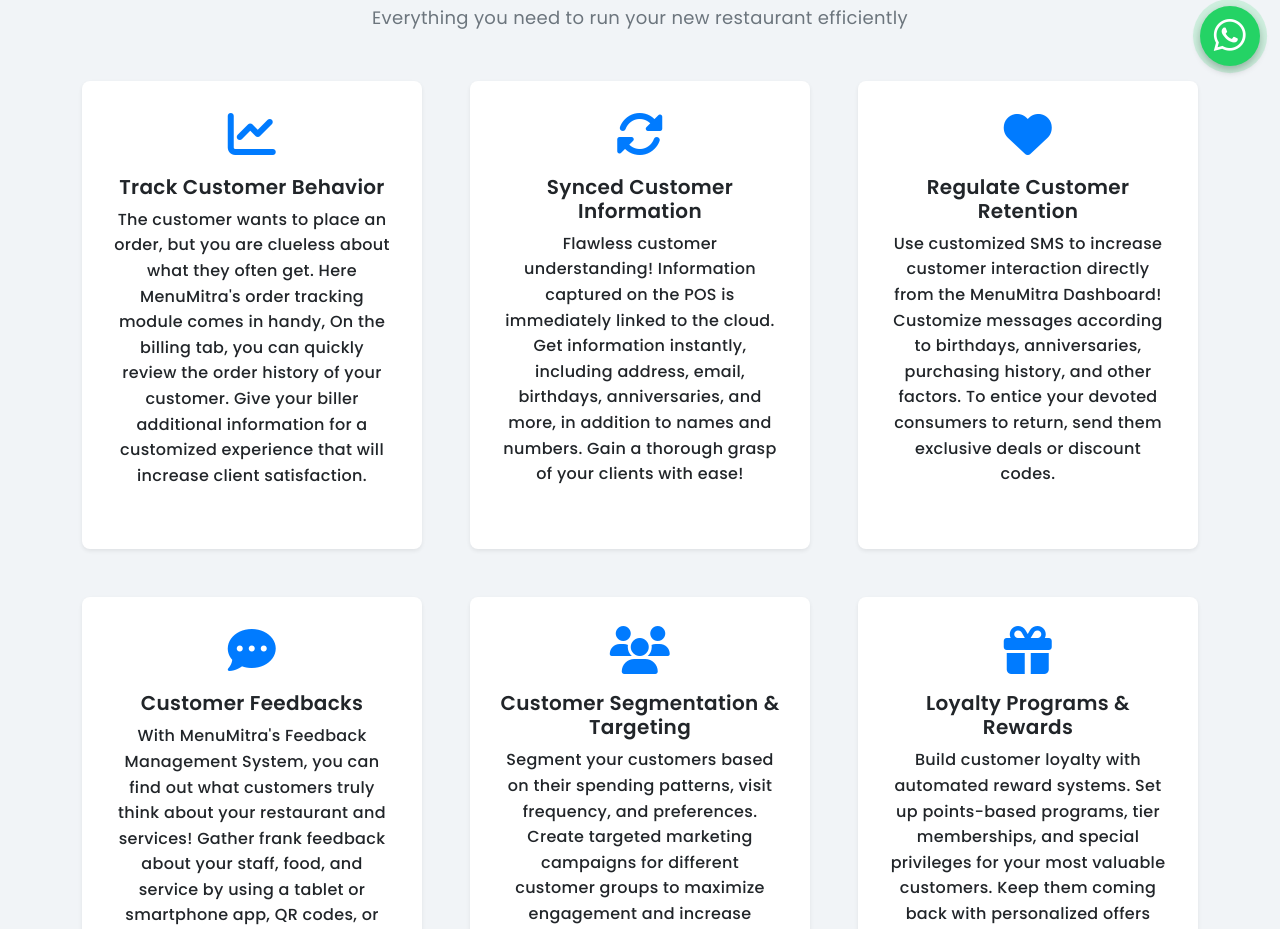
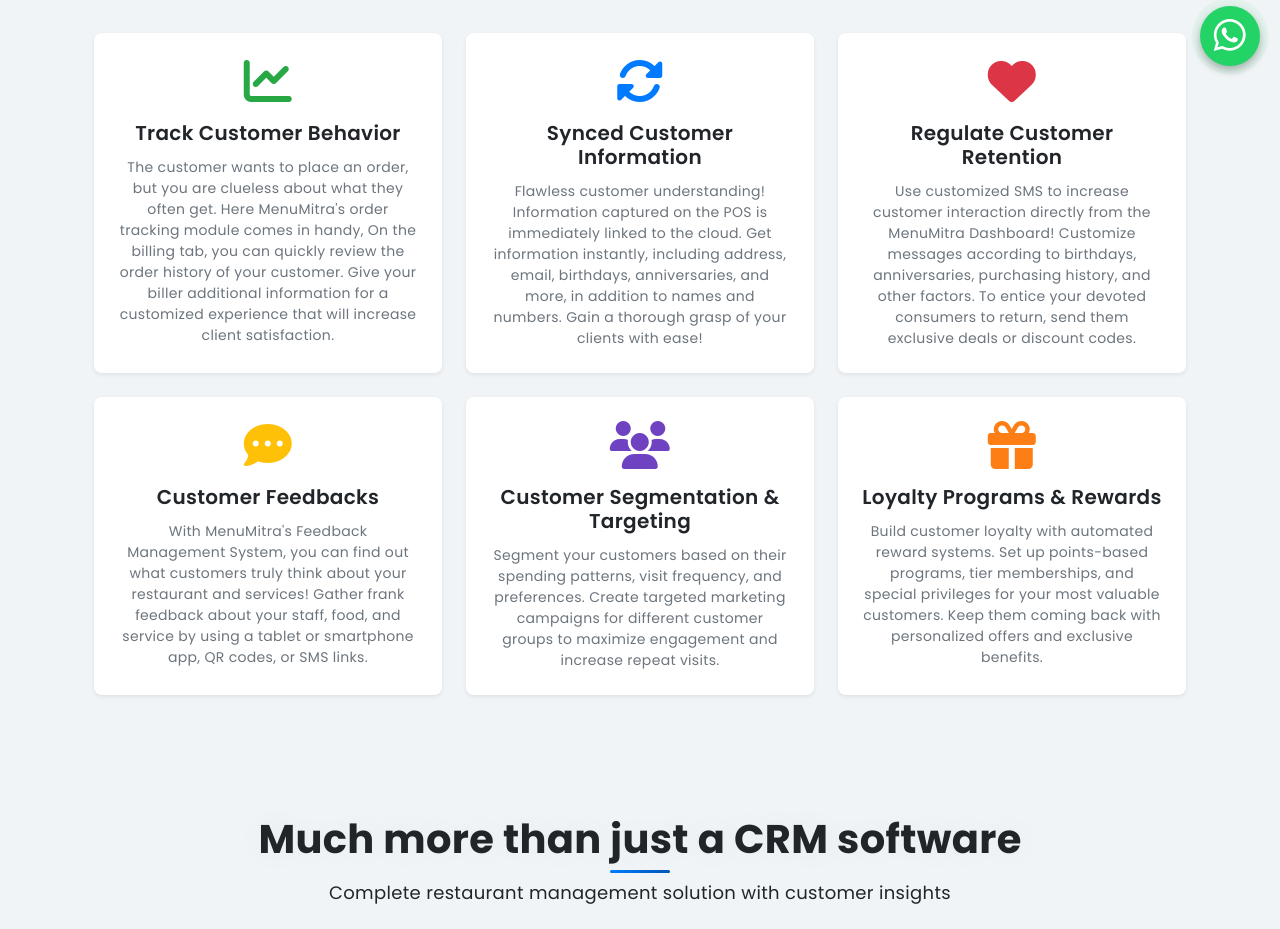
Before and after one commit to Shekru-Labs-India/menumitra_website, a React (Create React App) app: page /customermanagement in a window 1280 px wide. Shown: the part 714-1643 px from the top of the page. Built offline with nearby package versions, Linux system fonts and the light colour scheme.

Commit message:
Refactor CustomerManagement component to utilize ManagementPageLayout for improved structure and reusability. Updated customer management data for enhanced SEO and user engagement, including detailed features and success stories. Removed legacy code for cleaner implementation.

```diff
--- a/src/components/CustomerManagement.jsx
+++ b/src/components/CustomerManagement.jsx
@@ -1,55 +1,194 @@
-import React, { useEffect, useState } from "react";
-import Header from './Header'
-import Footer from './Footer'
+import React, { useEffect } from "react";
 import { Helmet } from 'react-helmet'
-import Form from "./Form";
-import { Link } from 'react-router-dom';
-import FeatureCards from './FeatureCards';
+import ManagementPageLayout from './ManagementPageLayout';
+import heroImage from '../assets/images/Hero-img.jpg';
+import varunImage from '../assets/images/Varun.jpg';
+
 const CustomerManagement = () => {
   useEffect(() => {
     window.scrollTo(0, 0);
   }, []);
 
-  // Customer management feature cards data
-  const customerCards = [
+  // Customer management data for ManagementPageLayout
+  const customerManagementData = {
+    title: "Customer Management",
+    description: "Know everything about your customers in just one click!",
+    keywords: "Restaurant POS, Menu Mitra, Restaurant Management, Online Ordering, CRM, Inventory Management",
+
+    // Hero Section
+    heroImage: heroImage,
+    heroTitle: "Know everything about your customers in just one click!",
+    heroDescription: "In-built Customer Management Software that helps your earn customer loyalty, Regulate customer retention, Synced customer information, Track customer behaviour and many more",
+    heroButtonText: "Book a free demo",
+    heroButtonIcon: "fas fa-shopping-cart",
+    heroButtonLink: "/book_demo",
+
+    // Core Features
+    featuresTitle: "Discover what MenuMitra can do for your customers",
+    featuresSubtitle: "Comprehensive customer management tools to boost loyalty and retention",
+    features: [
       {
         icon: "fas fa-chart-line",
         title: "Track Customer Behavior",
-      description: "The customer wants to place an order, but you are clueless about what they often get. Here MenuMitra's order tracking module comes in handy, On the billing tab, you can quickly review the order history of your customer. Give your biller additional information for a customized experience that will increase client satisfaction."
+        description: "The customer wants to place an order, but you are clueless about what they often get. Here MenuMitra's order tracking module comes in handy, On the billing tab, you can quickly review the order history of your customer. Give your biller additional information for a customized experience that will increase client satisfaction.",
+        color: "#28a745"
       },
       {
         icon: "fas fa-sync-alt",
         title: "Synced Customer Information",
-      description: "Flawless customer understanding! Information captured on the POS is immediately linked to the cloud. Get information instantly, including address, email, birthdays, anniversaries, and more, in addition to names and numbers. Gain a thorough grasp of your clients with ease!"
+        description: "Flawless customer understanding! Information captured on the POS is immediately linked to the cloud. Get information instantly, including address, email, birthdays, anniversaries, and more, in addition to names and numbers. Gain a thorough grasp of your clients with ease!",
+        color: "#007bff"
       },
       {
         icon: "fas fa-heart",
         title: "Regulate Customer Retention",
-      description: "Use customized SMS to increase customer interaction directly from the MenuMitra Dashboard! Customize messages according to birthdays, anniversaries, purchasing history, and other factors. To entice your devoted consumers to return, send them exclusive deals or discount codes."
+        description: "Use customized SMS to increase customer interaction directly from the MenuMitra Dashboard! Customize messages according to birthdays, anniversaries, purchasing history, and other factors. To entice your devoted consumers to return, send them exclusive deals or discount codes.",
+        color: "#dc3545"
       },
       {
         icon: "fas fa-comment-dots",
         title: "Customer Feedbacks",
-      description: "With MenuMitra's Feedback Management System, you can find out what customers truly think about your restaurant and services! Gather frank feedback about your staff, food, and service by using a tablet or smartphone app, QR codes, or SMS links."
+        description: "With MenuMitra's Feedback Management System, you can find out what customers truly think about your restaurant and services! Gather frank feedback about your staff, food, and service by using a tablet or smartphone app, QR codes, or SMS links.",
+        color: "#ffc107"
       },
       {
         icon: "fas fa-users",
         title: "Customer Segmentation & Targeting",
-      description: "Segment your customers based on their spending patterns, visit frequency, and preferences. Create targeted marketing campaigns for different customer groups to maximize engagement and increase repeat visits."
+        description: "Segment your customers based on their spending patterns, visit frequency, and preferences. Create targeted marketing campaigns for different customer groups to maximize engagement and increase repeat visits.",
+        color: "#6f42c1"
       },
       {
         icon: "fas fa-gift",
         title: "Loyalty Programs & Rewards",
-      description: "Build customer loyalty with automated reward systems. Set up points-based programs, tier memberships, and special privileges for your most valuable customers. Keep them coming back with personalized offers and exclusive benefits."
+        description: "Build customer loyalty with automated reward systems. Set up points-based programs, tier memberships, and special privileges for your most valuable customers. Keep them coming back with personalized offers and exclusive benefits.",
+        color: "#fd7e14"
       }
-  ];
+    ],
+
+    // Advanced Operations
+    operationsTitle: "Much more than just a CRM software",
+    operationsSubtitle: "Complete restaurant management solution with customer insights",
+    operations: [
+      {
+        icon: "fas fa-qrcode",
+        title: "Online Orders",
+        description: "Receive online orders, handle your digital menu, indicate when food is ready, process payments, and track revenue—all in one place without switching between multiple screens.",
+        bgColor: "bg-primary"
+      },
+      {
+        icon: "fas fa-book",
+        title: "Billing & Kot",
+        description: "MenuMitra's restaurant POS makes it easy to take orders, create bills, and generate KOT. You can accept payments, split bills, merge tables, and apply discounts and coupons effortlessly.",
+        bgColor: "bg-success"
+      },
+      {
+        icon: "fas fa-book-open",
+        title: "Inventory Management",
+        description: "Smartly manage your inventory with instant low-stock alerts, item-wise auto-deduct, create daily closing reports and much more",
+        bgColor: "bg-info"
+      },
+      {
+        icon: "fas fa-file-invoice",
+        title: "Reports & Analytics",
+        description: "Receive instant reports on your owner's app & WhatsApp for day-end sales, inventory, staff activities, and other vital business insights.",
+        bgColor: "bg-warning"
+      }
+    ],
+
+    // Intelligence Section
+    intelligenceTitle: "Smart Customer Analytics",
+    intelligenceDescription: "Get deep insights into customer behavior and preferences to make data-driven decisions that boost your restaurant's success.",
+    intelligenceImage: heroImage,
+    intelligenceFeatures: [
+      {
+        icon: "fas fa-chart-bar",
+        title: "Customer Analytics",
+        description: "Track spending patterns and preferences",
+        color: "text-primary"
+      },
+      {
+        icon: "fas fa-bell",
+        title: "Smart Notifications",
+        description: "Automated alerts for customer events",
+        color: "text-success"
+      },
+      {
+        icon: "fas fa-target",
+        title: "Targeted Marketing",
+        description: "Personalized campaigns for each segment",
+        color: "text-info"
+      },
+      {
+        icon: "fas fa-star",
+        title: "Loyalty Tracking",
+        description: "Monitor customer retention metrics",
+        color: "text-warning"
+      }
+    ],
+
+    // Integration Features
+    integrationTitle: "Seamless Integration & Scalability",
+    integrationSubtitle: "Connect with your existing systems and scale as you grow",
+    integrationFeatures: [
+      {
+        icon: "fas fa-plug",
+        title: "Easy Integration",
+        description: "Connect with existing POS systems and third-party applications seamlessly."
+      },
+      {
+        icon: "fas fa-expand-arrows-alt",
+        title: "Scalable Solution",
+        description: "Grows with your business from single outlet to multi-location chains."
+      },
+      {
+        icon: "fas fa-cloud",
+        title: "Cloud-Based",
+        description: "Access your customer data from anywhere, anytime with cloud technology."
+      }
+    ],
+
+    // Success Stories
+    successStoriesTitle: "Success Stories",
+    successStoriesSubtitle: "See how restaurants are transforming their customer experience",
+    successStories: [
+      {
+        name: "Spice Garden Restaurant",
+        location: "Mumbai",
+        testimonial: "MenuMitra's customer management helped us increase repeat customers by 40% through personalized offers and loyalty programs.",
+        rating: "4.8",
+        image: varunImage
+      },
+      {
+        name: "Cafe Delight",
+        location: "Delhi",
+        testimonial: "The customer feedback system has been a game-changer. We can now address issues immediately and improve our service quality.",
+        rating: "4.9",
+        image: varunImage
+      },
+      {
+        name: "Pizza Palace",
+        location: "Bangalore",
+        testimonial: "Customer segmentation features helped us create targeted marketing campaigns that increased our average order value by 25%.",
+        rating: "4.7",
+        image: varunImage
+      }
+    ],
+
+    // Call to Action
+    ctaTitle: "Ready to Transform Your Customer Experience?",
+    ctaDescription: "Join thousands of restaurants already using MenuMitra to build stronger customer relationships and boost loyalty.",
+    ctaButtonText: "Book Free Demo",
+    ctaButtonIcon: "fas fa-calendar-alt",
+    ctaButtonLink: "/book_demo",
+
+    pageClassName: "customer-management"
+  };
 
   return (
-
     <>
       <Helmet>
         {/* Meta Tags for SEO */}
-        <meta name="keywords" content="Restaurant POS, Menu Mitra, Restaurant Management, Online Ordering, CRM, Inventory Management" />
+        <meta name="keywords" content={customerManagementData.keywords} />
         <meta name="description" content="Menu Mitra - Simplifying restaurant management with smart POS features. Manage orders, inventory, CRM, and reports all in one place." />
 
         <meta http-equiv="content-type" content="text/html; charset=UTF-8" />
@@ -96,98 +235,9 @@
         <meta name="twitter:description" content="Menu Mitra offers restaurant management solutions with POS, CRM, inventory, and order management. Learn more about our services." />
         <meta name="twitter:image" content="%PUBLIC_URL%/logo192.png" />
       </Helmet>
-   <Header/>
 
-   <div className="main-container p-0">
-    <section id="why-us" className="xl bg-gradient-body">
-      <div className="container">
-        <div className="row v-center pb-30">
-          <div className="col-lg-5 tablet-lg-top-30">
-            <h2 className="mb-30">
-            Know everything about your customers in just one click!
-            </h2>
-            <p className="mb-30">
-            In-built Customer Management Software that helps your earn customer loyalty, Regulate customer retention, Synced customer information, Track customer behaviour and many more
-            </p>
-          </div>
-          {/* / column */}
-          <div className="col-lg-7">
-            <Link to="/book_demo" className="btn btn-primary pill mr-5">
-
-              <span>Book a free demo</span>
-            </Link>
-          </div>
-          {/* / column */}
-        </div>
-        {/* / row */}
-      </div>
-      {/* / container */}
-    </section>
-    <FeatureCards
-      title="Discover what MenuMitra can do for your customers"
-      cards={customerCards}
-      colorTheme="green"
-    />
-    <div id="features" className="mt-80">
-      <div className="container">
-        <div className="text-center">
-          <h2 className="section-title mb-50">
-          Much more than just
-          a CRM software
-          </h2>
-        </div>
-        {/* / text-center */}
-        <div className="container py-5">
-        <div className="row text-center">
-
-        <div className="col-md-4 mb-4">
-                <i style={{ fontSize: '48px', color: '#333', marginBottom: '15px' }} className="fas fa-qrcode feature-icon"></i>
-                <h5 style={{ fontWeight: 600, marginBottom: '10px' }} className="feature-title">Online Orders</h5>
-                <p style={{ color: '#666' }} className="feature-description">Receive online orders, handle your digital menu, indicate when food is ready, process payments, and track revenue—all in one place without switching between multiple screens.</p>
-            </div>
-
-            <div className="col-md-4 mb-4">
-                <i style={{ fontSize: '48px', color: '#333', marginBottom: '15px' }} className="fas fa-book feature-icon"></i>
-                <h5 style={{ fontWeight: 600, marginBottom: '10px' }} className="feature-title">Billing & Kot</h5>
-                <p style={{ color: '#666' }} className="feature-description">MenuMitra's restaurant POS makes it easy to take orders, create bills, and generate KOT. You can accept payments, split bills, merge tables, and apply discounts and coupons effortlessly.</p>
-            </div>
-
-
-
-            <div className="col-md-4 mb-4">
-                <i style={{ fontSize: '48px', color: '#333', marginBottom: '15px' }} className="fas fa-book-open feature-icon"></i>
-                <h5 style={{ fontWeight: 600, marginBottom: '10px' }} className="feature-title">Inventory Management</h5>
-                <p style={{ color: '#666' }} className="feature-description">Smartly manage your inventory with instant low-stock alerts, item-wise auto-deduct, create daily closing reports and much more</p>
-            </div>
-
-            <div className="col-md-4 mb-4">
-                <i style={{ fontSize: '48px', color: '#333', marginBottom: '15px' }} className="fas fa-file-invoice feature-icon"></i>
-                <h5 style={{ fontWeight: 600, marginBottom: '10px' }} className="feature-title">Reports & Analytics</h5>
-                <p style={{ color: '#666' }} className="feature-description">Receive instant reports on your owner’s app & WhatsApp for day-end sales, inventory, staff activities, and other vital business insights.</p>
-            </div>
-
-
-            <div className="col-md-4 mb-4">
-                <i style={{ fontSize: '48px', color: '#333', marginBottom: '15px' }} className="fas fa-book feature-icon"></i>
-                <h5 style={{ fontWeight: 600, marginBottom: '10px' }} className="feature-title">Menu Management</h5>
-                <p style={{ color: '#666' }} className="feature-description">Personalize your restaurant menu to make it better for customers. Add exciting extras, special offers, unique menus, and dynamic pricing options.</p>
-            </div>
-
-        </div>
-    </div>
-        {/* / row */}
-      </div>
-      {/* / container */}
-    </div>
-    {/* / features */}
-
-
-  </div>
-  <Form/>
-
-   <Footer/>
+      <ManagementPageLayout {...customerManagementData} />
     </>
-
   )
 }
 
--- a/src/components/ManagementPageLayout.jsx
+++ b/src/components/ManagementPageLayout.jsx
@@ -44,7 +44,7 @@
       <div className={`main-container p-0 management-page ${pageClassName}`}>
         {/* Hero Section */}
         <section id="why-us" className="xl bg-gradient-body">
-          <div className="container">
+          <div className="container pt-50">
             <div className="row v-center">
               <div className="col-lg-5">
                 <img
@@ -171,8 +171,8 @@
         </section>
 
         {/* Intelligence Section */}
-        <section className="business-intelligence-section">
-          <div className="container">
+        <section className="business-intelligence-section py-5">
+          <div className="container ">
             <div className="row align-items-center">
               <div className="col-lg-6">
                 <img
```
Lines whose indentation alone changed are shown as unchanged.
